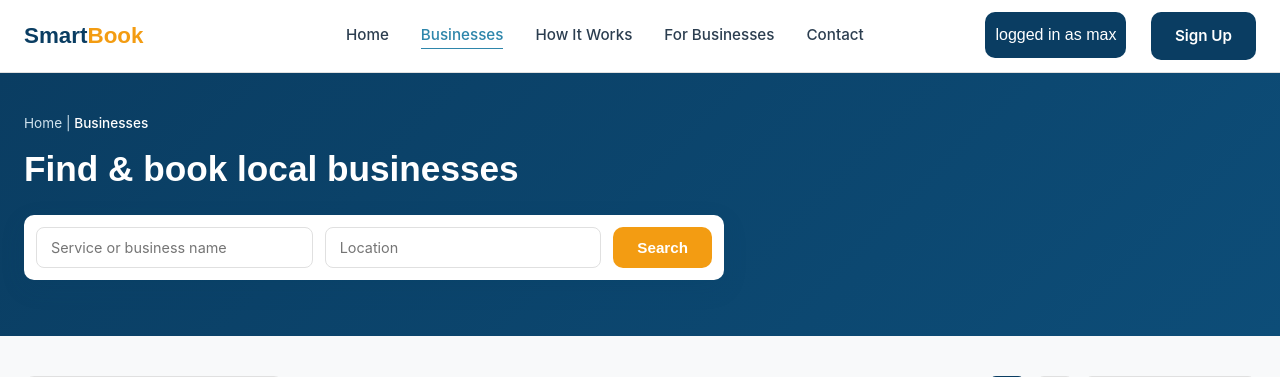
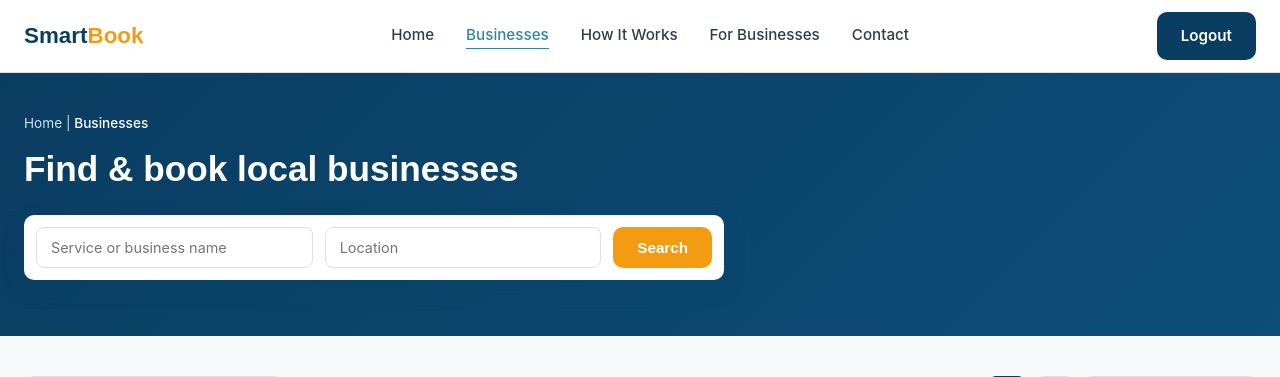
Before and after one commit to maxwel07/Smart-Book-project, a Django app: page /businesses/ in a window 1280 px wide. Shown: the top 377 px of the page. Run offline with Django 5.2, Linux system fonts and the light colour scheme; a user stored in the database is signed in; data comes from the database, SQL or seed files in the repository; both versions use the stored data as it was after the commit; parts of the project's set-up code (start-up, migrations or seed data) failed here and were passed over.

Commit message:
Add logout functionality and update login template
- Implement logout view and add corresponding URL pattern
- Update login template to change link text for account creation
- Enhance base template to show logout button for authenticated users
- Display welcome message with username on home page
- Update CSS for improved styling of login elements

```diff
--- a/accounts/templates/accounts/login.html
+++ b/accounts/templates/accounts/login.html
@@ -65,9 +65,8 @@
     </form>
 
     <p class="auth-footer">
-      Don't have an account? <a href="{% url 'register' %}">Create one</a>
+      Don't have an account? <a href="{% url 'register' %}">Create Account</a>
     </p>
-
   </div>
 </section>
 
--- a/accounts/urls.py
+++ b/accounts/urls.py
@@ -3,5 +3,6 @@ from . import views
 
 urlpatterns = [
     path('register/', views.register, name='register'),
-    path('login/', views.login_view, name='login')
+    path('login/', views.login_view, name='login'),
+    path('logout/', views.logout_view, name='logout')
 ]
--- a/accounts/views.py
+++ b/accounts/views.py
@@ -2,6 +2,7 @@ from django.shortcuts import render, redirect
 from .forms import registerForm
 from django.contrib.auth import authenticate, login
 from django.contrib import messages
+from django.contrib.auth import logout
 
 # Create your views here.
 
@@ -38,3 +39,7 @@ def login_view(request):
         messages.error(request, 'Invalid username or password. Please check your details or create an account.')
 
     return render(request, 'accounts/login.html')
+
+def logout_view(request):
+    logout(request)
+    return redirect('home')
--- a/core/static/core/css/general.css
+++ b/core/static/core/css/general.css
@@ -18,17 +18,20 @@
   --shadow-hover: 0 8px 24px rgba(10, 61, 98, 0.14);
 }
 
+
 .log-status {
-  color: #fff;
   font-family: var(--font-heading);
-  font-size: 1rem;
-  font-weight:500;
-
+  z-index: 1;
+  font-size: clamp(2rem, 4vw, 3rem);
+  max-width: 700px;
+  margin: 0 auto 16;
+  color: var(--navy);
+  line-height: 1.25;
 
 }
 
 .log-status-cont {
-  background-color: var(--navy);
+  background-color: rgba(10, 61, 98, .7);
   position: absolute;
   top: 0;
   right: 12%;
@@ -36,6 +39,7 @@
   border-radius: 10px;
   margin-top: 12px;
   height:fit-content;
+  border: 2px solid #0A3D62;
 
 }
 
--- a/core/templates/core/base.html
+++ b/core/templates/core/base.html
@@ -25,20 +25,21 @@
                 <a href="" class="{% if request.resolver_match.url_name == 'for_businesses' %} active {% endif %}">For Businesses</a>
                 <a href="#contact">Contact</a>
             </nav>
+
+            {% if user.is_authenticated %}
+            <a href="{% url 'logout' %}" class="btn btn-primary" >Logout</a>
+            {% else %}
             <div class="nav-actions">
                 <a href="{% url 'login' %}" class="btn btn-text">Log In</a>
                 <a href="{% url 'register' %}" class="btn btn-primary">Sign Up</a>
             </div>
+            {% endif %}
             <button class="nav-toggle" aria-label="Open menu">
             <span></span><span></span><span></span>
             </button>
+
+
         </div>
-        <div class='log-status-cont'>
-        {% if user.is_authenticated %}
-            <span class="log-status">logged in as {{ user.username }}</span>
-        {% else %}
-            <span>Not logged in</span>
-        {% endif %}
     </div>
     </header>
 
```
Also changed, not shown: core/templates/core/home.html (+1 -15 lines), db.sqlite3.
